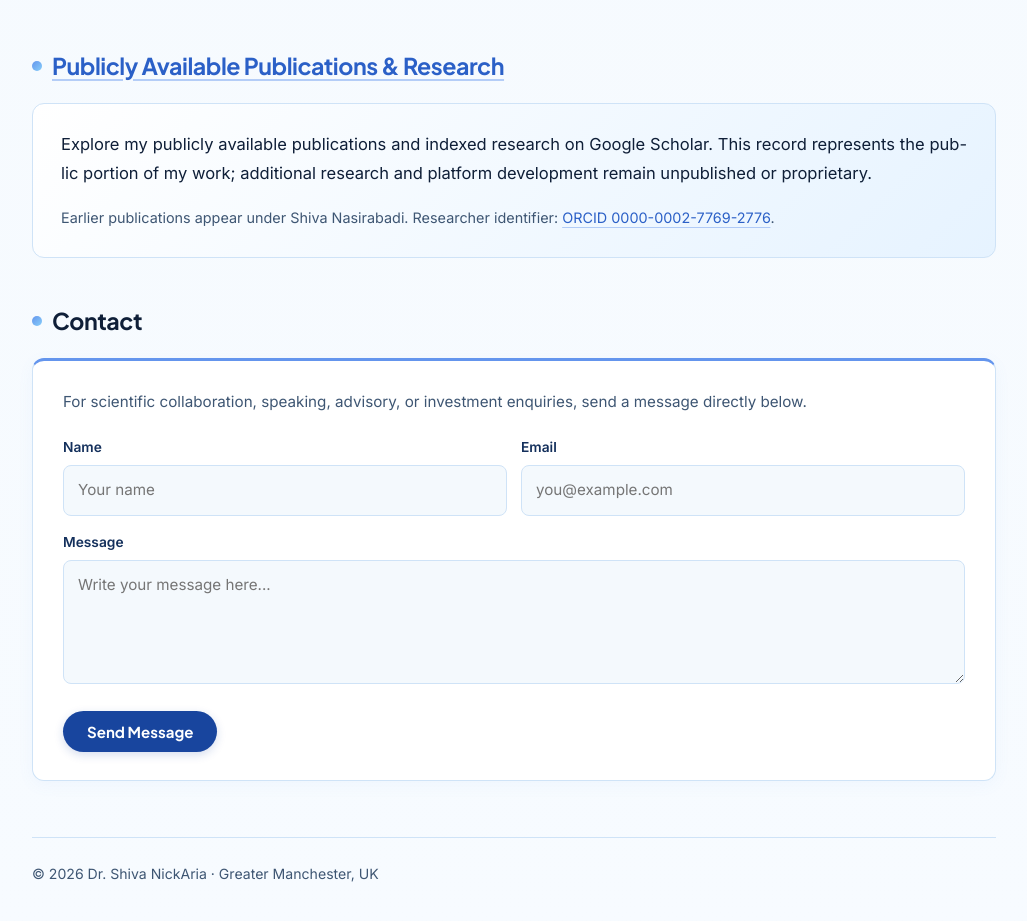
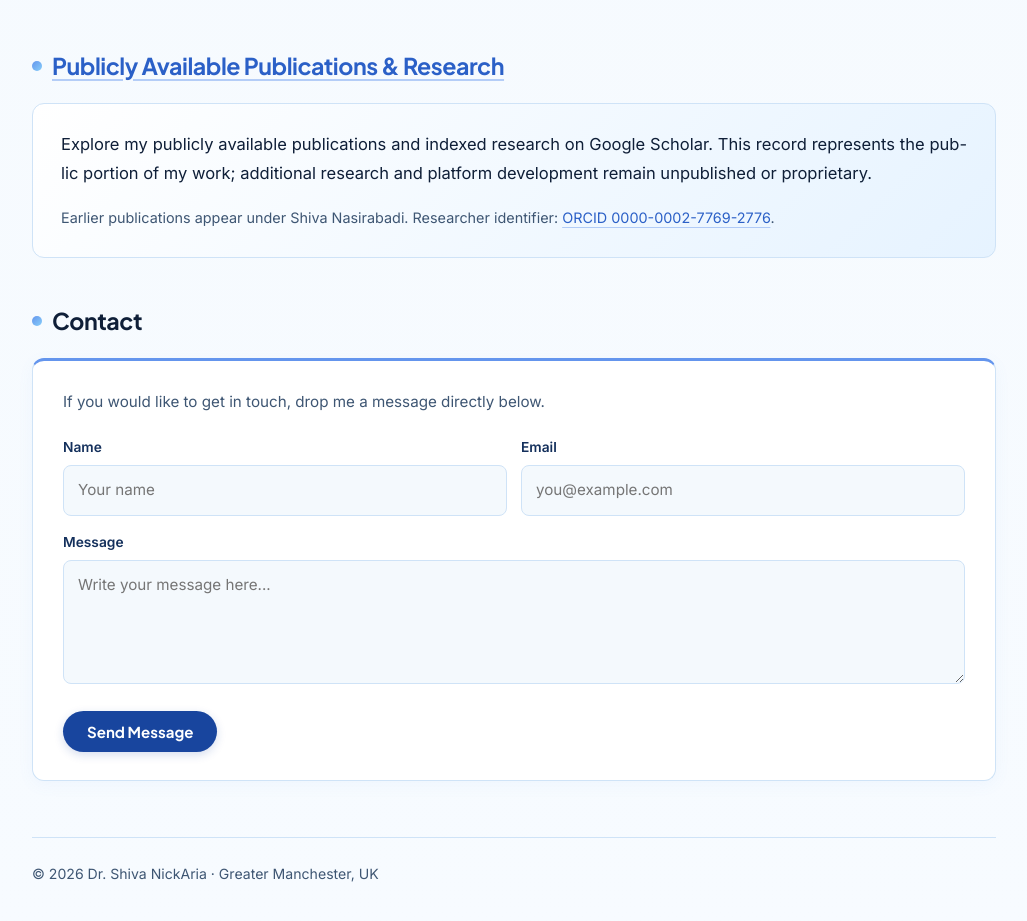
Before and after one commit to SNickaria/SNickaria.github.io, a plain HTML site: page index.html in a window 1280 px wide. Shown: the part 2394-3315 px from the top of the page, without its empty margins (126-1153 px from the left). Drawn offline with nearby package versions, Linux system fonts and the light colour scheme.

Commit message:
Simplify contact section intro line in index.html

```diff
--- a/index.html
+++ b/index.html
@@ -313,7 +313,7 @@ footer{
 <section id="contact" aria-labelledby="contact-heading">
 <h2 id="contact-heading">Contact</h2>
 <div class="contact-card">
-<p class="contact-intro">For scientific collaboration, speaking, advisory, or investment enquiries, send a message directly below.</p>
+<p class="contact-intro">If you would like to get in touch, drop me a message directly below.</p>
 <form id="contact-form" class="contact-form" action="https://api.web3forms.com/submit" method="POST">
 <input type="hidden" name="access_key" value="54c8a735-b6f9-4743-8654-0eb0acb020b3">
 <input type="hidden" name="subject" value="New message from snickaria.github.io">
```
